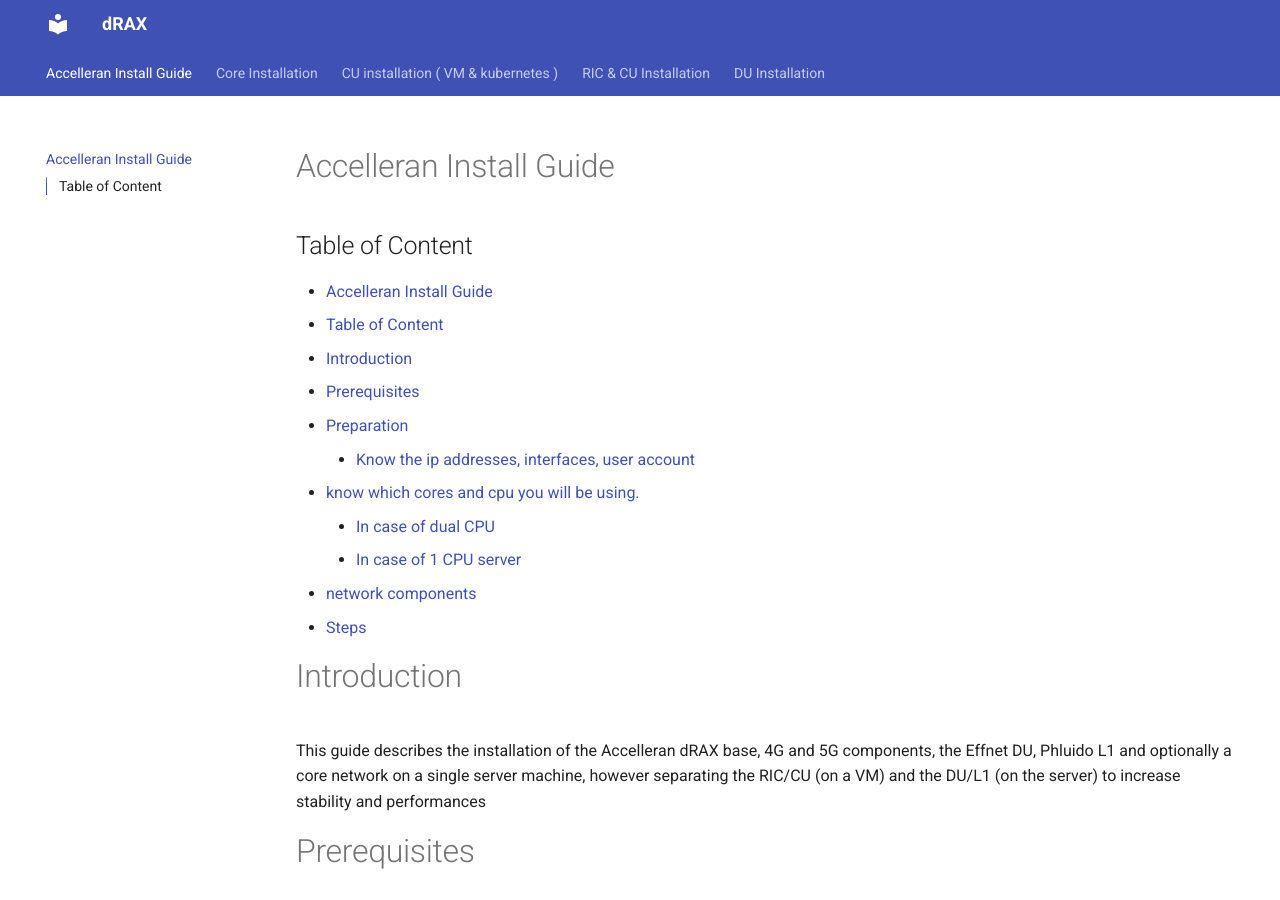
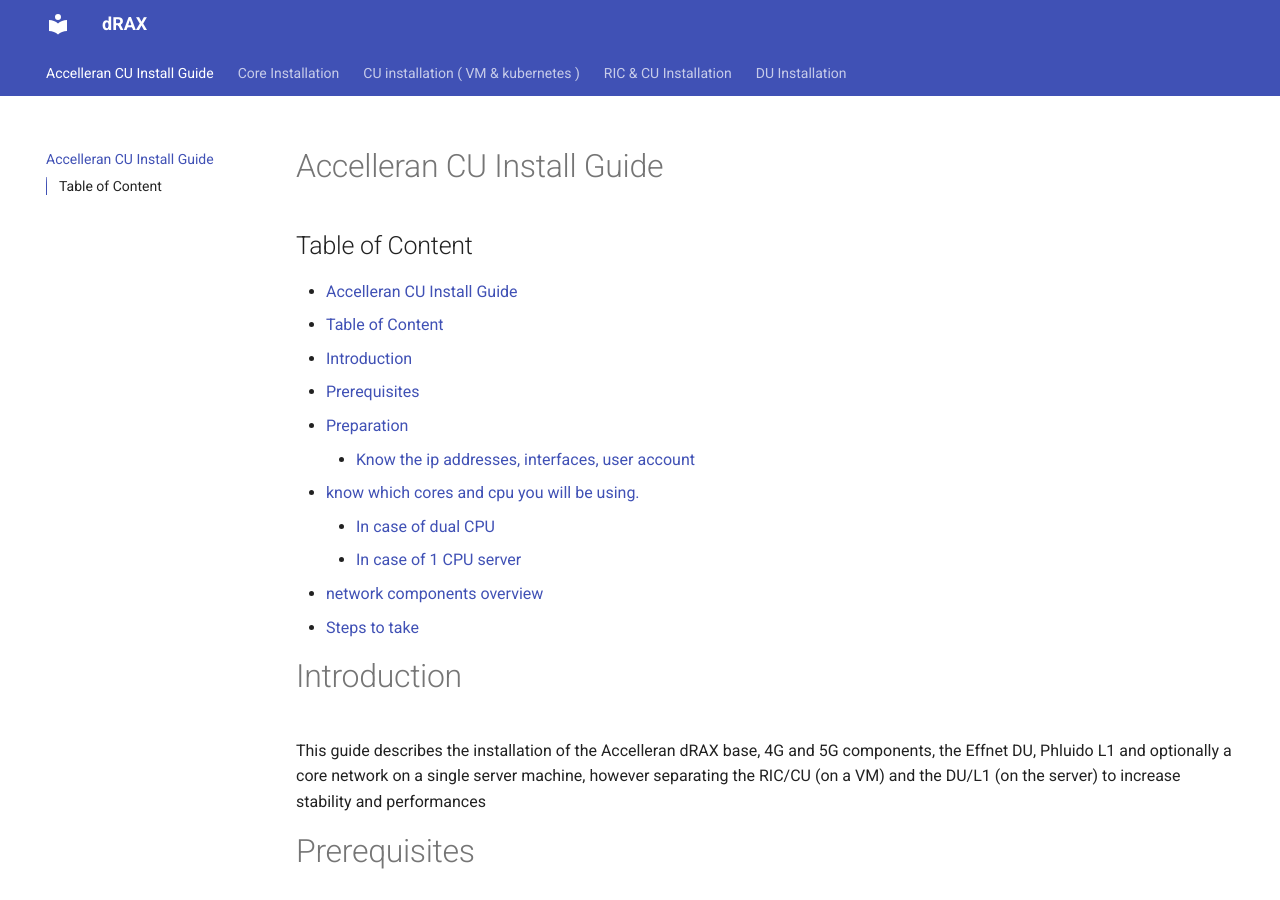
Before and after one commit to accelleran/drax-docs, an MkDocs documentation site: the page built from docs/index.md, in a window 1280 px wide and 900 px high. Built offline with MkDocs 1.6.1 and Material for MkDocs 9.7.7, drawn with Linux system fonts in a browser that asks for light colours; the version menu is left out; some of the changed text lies outside the part shown.

Commit message:
small change before review

````diff
--- a/docs/index.md
+++ b/docs/index.md
@@ -1,7 +1,7 @@
-# Accelleran Install Guide
+# Accelleran CU Install Guide
 ## Table of Content
 
-- [Accelleran Install Guide](#accelleran-install-guide)
+- [Accelleran CU Install Guide](#accelleran-cu-install-guide)
   - [Table of Content](#table-of-content)
 - [Introduction](#introduction)
 - [Prerequisites](#prerequisites)
@@ -10,8 +10,8 @@
   - [know which cores and cpu you will be using.](#know-which-cores-and-cpu-you-will-be-using)
       - [In case of dual CPU](#in-case-of-dual-cpu)
       - [In case of 1 CPU server](#in-case-of-1-cpu-server)
-  - [network components](#network-components)
-  - [Steps](#steps)
+- [network components overview](#network-components-overview)
+- [Steps to take](#steps-to-take)
 
 # Introduction
 
@@ -166,7 +166,7 @@ Assign first half to DU and last half to CU
 export CORE_SET_DU=0,1,2,3,4,5,6,7,8,9
 export CORE_SET_CU=10,11,12,13,14,15,16,17,18,19
 ```
-## network components
+# network components overview
 Here a simplified diagram of all network components and the related ip addresses.
 Before you continue installing fill in this simplified drawing with the ip address that apply for the configuration.
 
@@ -243,7 +243,7 @@ Before you continue installing fill in this simplified drawing with the ip addre
 
 ```
 
-## Steps
+# Steps to take
 
 The installation process is divided in a number of steps.
 Each of these steps is described in its own chapter.
````
